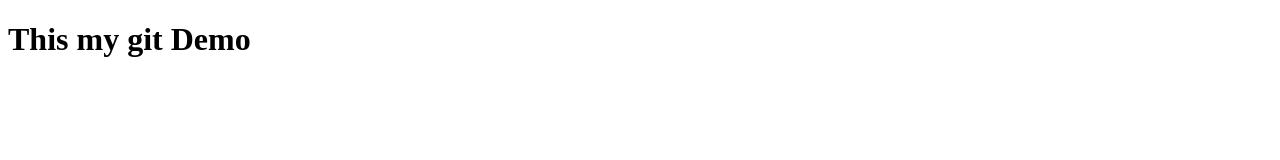
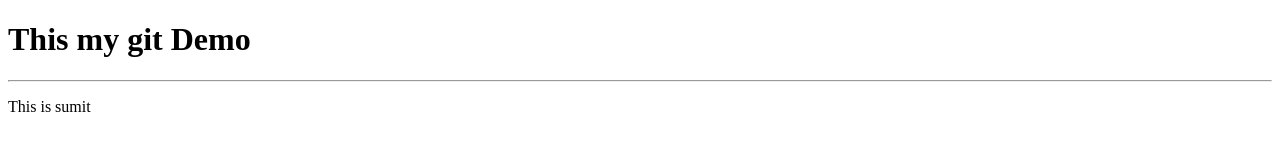
Before and after one commit to sumit1523/gitDemo, a plain HTML site: page index.html in a window 1280 px wide. Drawn offline with Linux system fonts and the light colour scheme.

Commit message:
third commit

```diff
--- a/index.html
+++ b/index.html
@@ -8,5 +8,7 @@
 </head>
 <body>
     <h1>This my git Demo </h1>
+    <hr>
+    <p>This is sumit </p>
 </body>
 </html>
```
